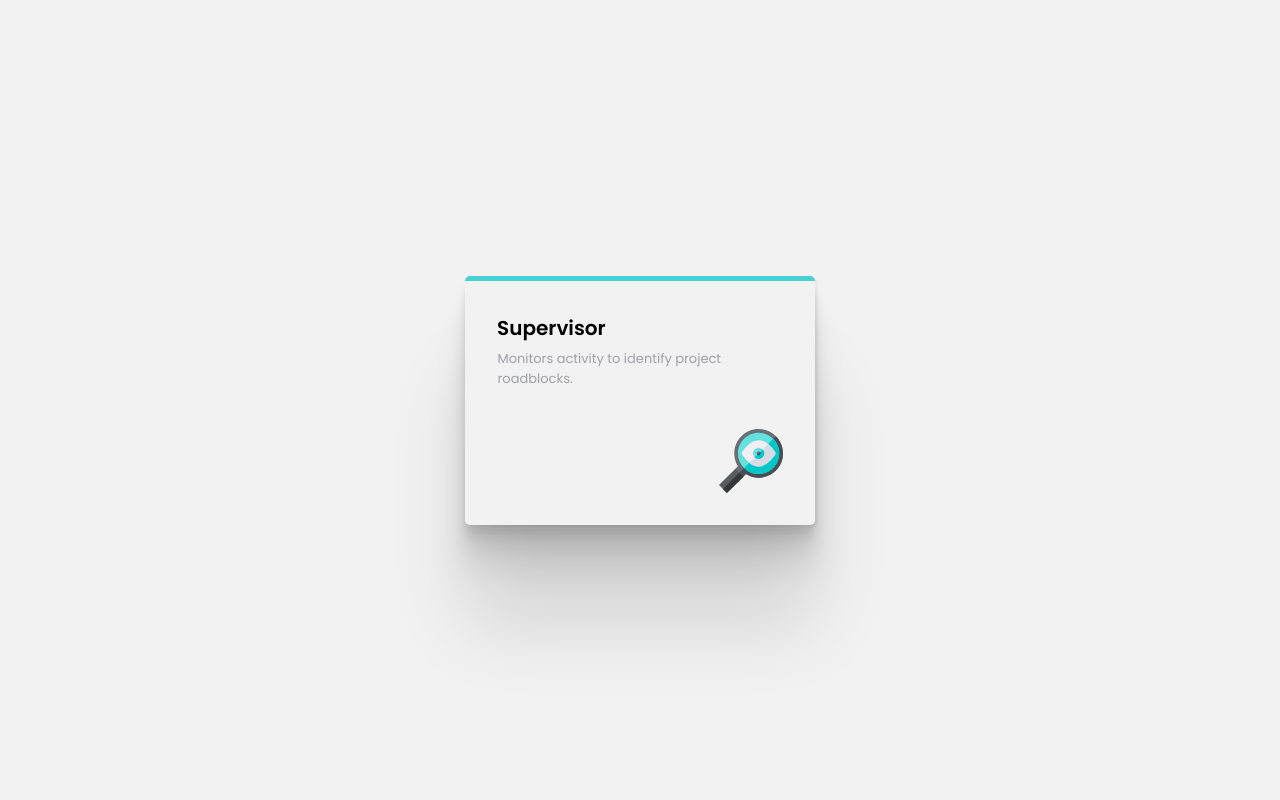
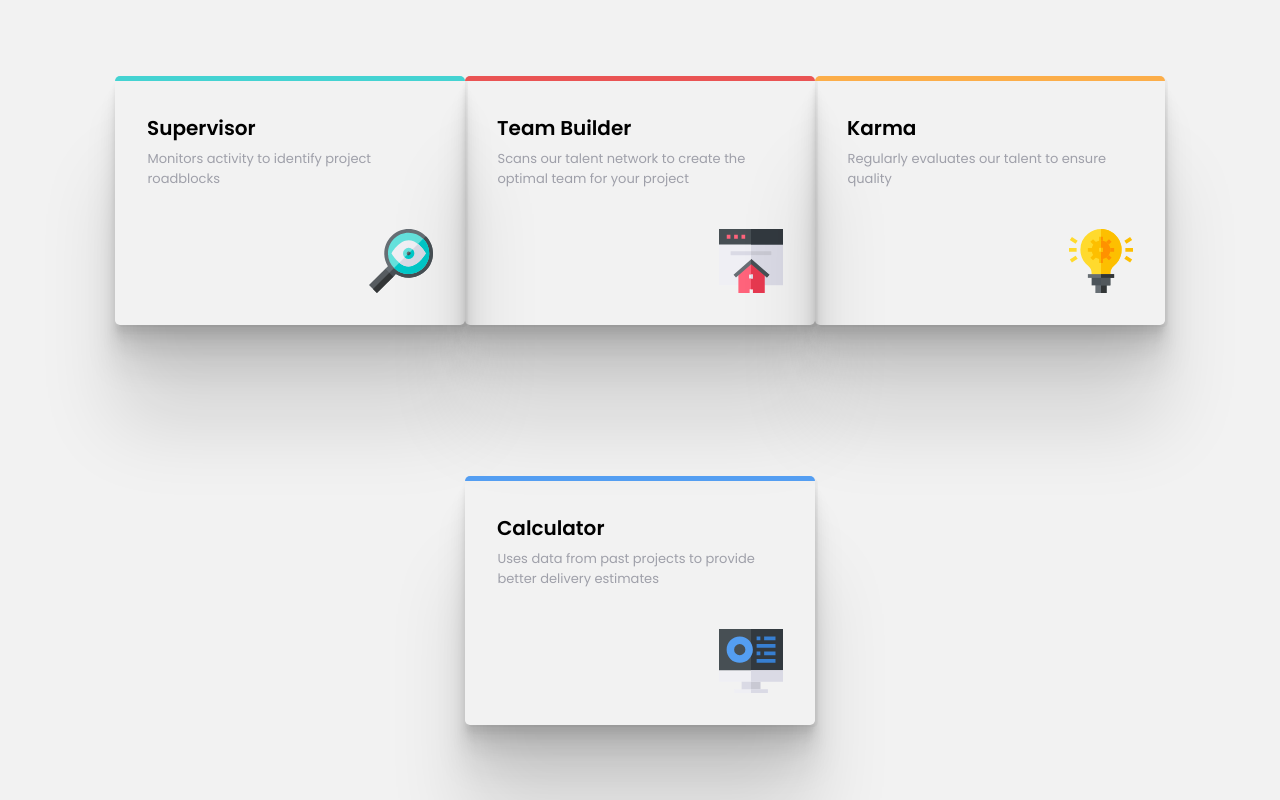
Before and after one commit to rrebolledo90/four-cards, a plain HTML site: page index.html in a window 1280 px wide. Drawn offline with Linux system fonts and the light colour scheme.

Commit message:
Feat: Completed all containers. Need top body heading.

```diff
--- a/index.html
+++ b/index.html
@@ -9,9 +9,38 @@
   </head>
   <body>
     <div class="cnt-1">
-      <h1>Supervisor</h1>
-      <p>Monitors activity to identify project roadblocks.</p>
-      <img src="Images/icon-supervisor.svg" alt="Supervisor Logo" />
+      <h1 class="supervisor-header">Supervisor</h1>
+      <p>Monitors activity to identify project roadblocks</p>
+      <img
+        class="supervisor-logo"
+        src="Images/icon-supervisor.svg"
+        alt="Supervisor Logo"
+      />
+    </div>
+    <div class="cnt-2">
+      <h2 class="team-header">Team Builder</h2>
+      <p>
+        Scans our talent network to create the optimal team for your project
+      </p>
+      <img
+        class="team-builder-logo"
+        src="Images/icon-team-builder.svg"
+        alt="Team Builder Logo"
+      />
+    </div>
+    <div class="cnt-3">
+      <h2 class="karma-header">Karma</h2>
+      <p>Regularly evaluates our talent to ensure quality</p>
+      <img class="karma-logo" src="Images/icon-karma.svg" alt="Karma Logo" />
+    </div>
+    <div class="cnt-4">
+      <h2 class="calculator-header">Calculator</h2>
+      <p>Uses data from past projects to provide better delivery estimates</p>
+      <img
+        class="calculator-logo"
+        src="Images/icon-calculator.svg"
+        alt="Calculator Logo"
+      />
     </div>
   </body>
 </html>
--- a/style.css
+++ b/style.css
@@ -44,15 +44,18 @@ Size
   src: url(fonts/Poppins-SemiBold.ttf);
 }
 
-h1 {
-  font-family: poppins600;
+.supervisor-header,
+.team-header,
+.karma-header,
+.calculator-header {
+  font-family: poppins600, sans-serif;
   font-size: 1.25rem;
   margin-top: 1.6em;
   margin-left: 1.6em;
 }
 p {
   color: #4d4f62;
-  font-family: poppins400;
+  font-family: poppins400, sans-serif;
   font-size: 0.8125rem;
   margin-top: 0.375rem;
   margin-left: 2.5em;
@@ -65,9 +68,13 @@ body {
   display: flex;
   justify-content: center;
   align-items: center;
+  flex-wrap: wrap;
 }
 
-.cnt-1 {
+.cnt-1,
+.cnt-2,
+.cnt-3,
+.cnt-4 {
   display: flex;
   flex-direction: column;
   width: 350px;
@@ -78,10 +85,21 @@ body {
     0 100px 80px rgba(0, 0, 0, 0.12);
   border-radius: 5px;
 }
-
+.cnt-2 {
+  border-top: solid 5px #ea5454;
+}
+.cnt-3 {
+  border-top: solid 5px #fcae4a;
+}
+.cnt-4 {
+  border-top: solid 5px #549ef2;
+}
 /* SVG's */
 
-img {
+.supervisor-logo,
+.team-builder-logo,
+.karma-logo,
+.calculator-logo {
   width: 64px;
   height: 64px;
   align-self: flex-end;
```
